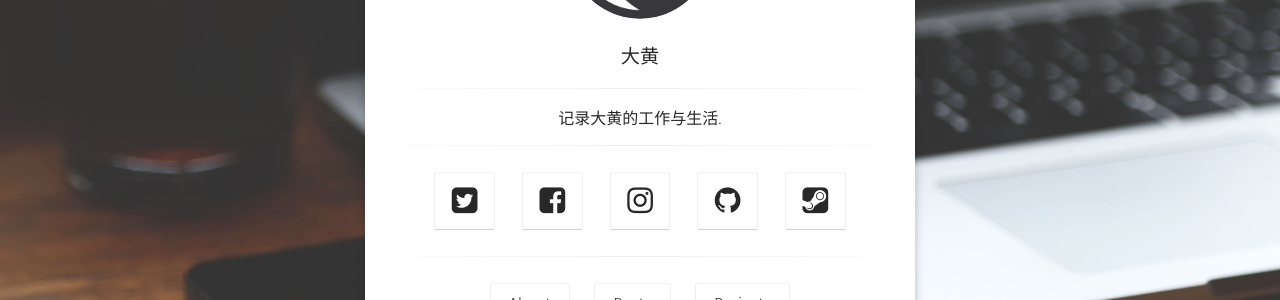
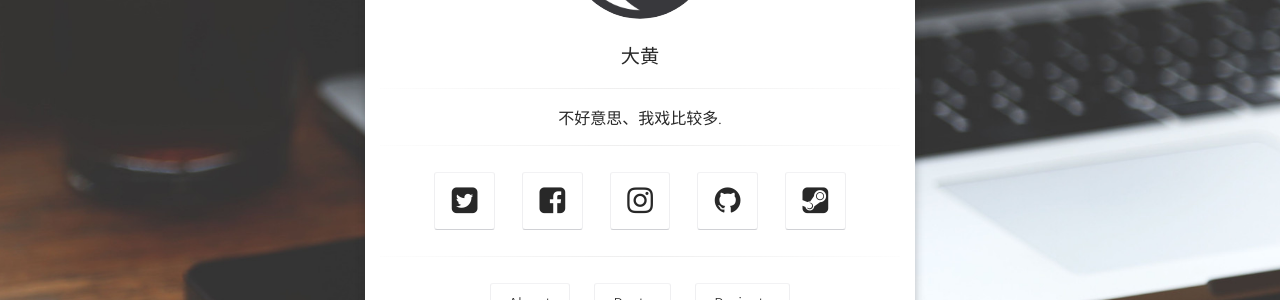
Before and after one commit to huangshengjie/huangshengjie.github.io, a Jekyll site: the page built from index.html, in a window 1280 px wide. Shown: the part 352-652 px from the top of the page. Built offline with Jekyll 4.4.1, drawn with Linux system fonts in a browser that asks for light colours; some web fonts are replaced.

Commit message:
Update _config.yml

```diff
--- a/_config.yml
+++ b/_config.yml
@@ -1,6 +1,6 @@
 # Site
 title:              大黄
-bio:                '记录大黄的工作与生活.'
+bio:                '不好意思、我戏比较多.'
 description:        "Moon is a minimal, one column jekyll theme for your blog."
 reading_time:       true
 words_per_minute:   200
```
